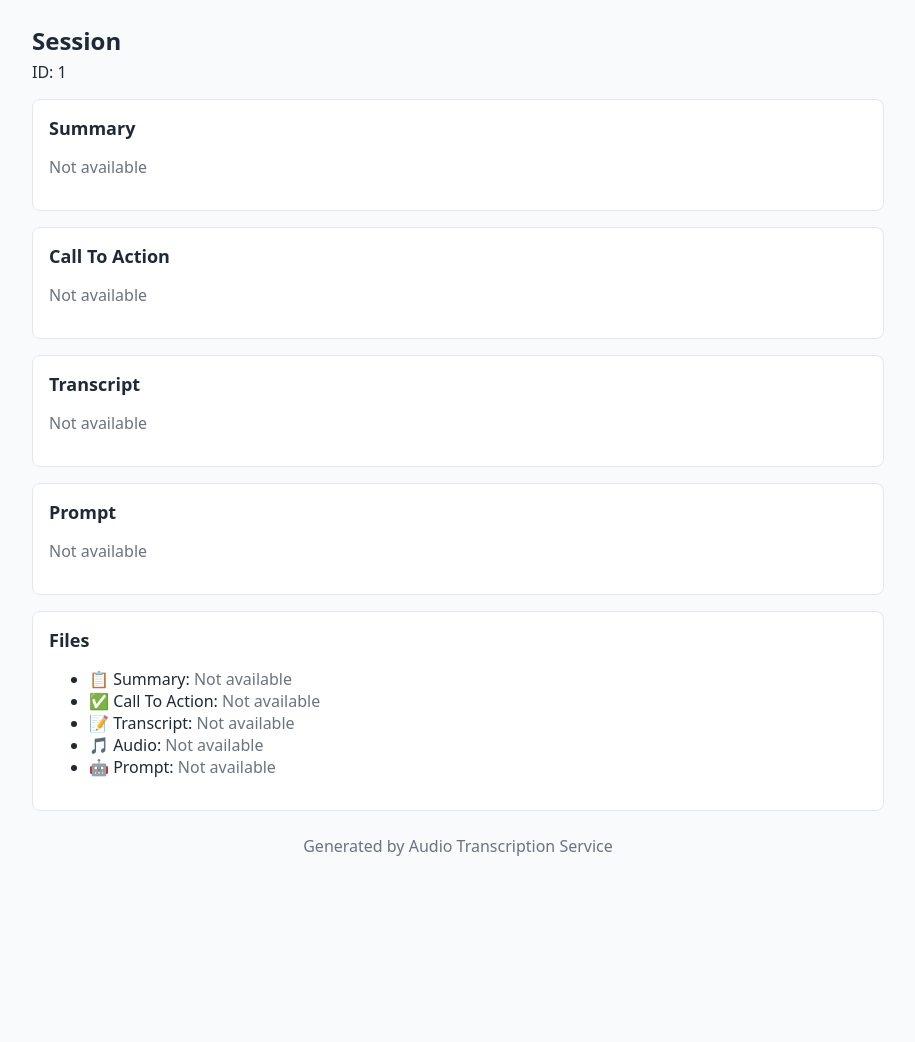
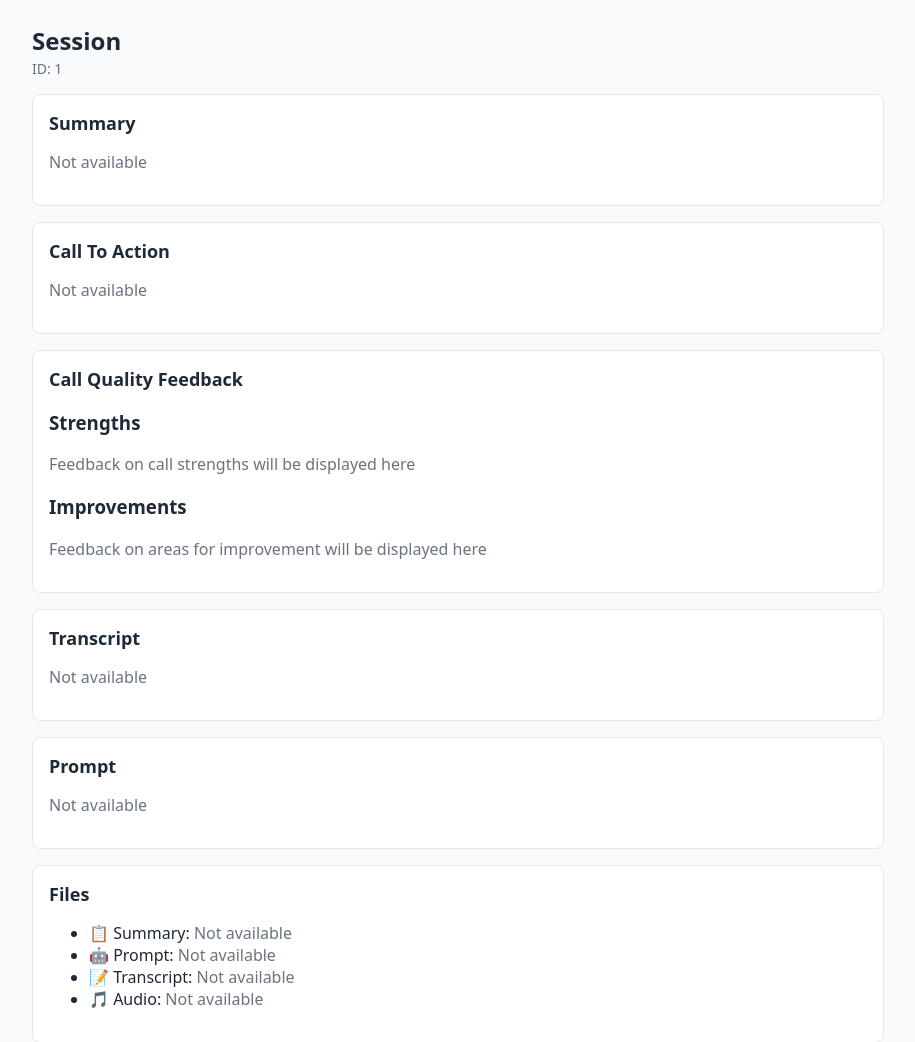
Before and after one commit to Saadpracha/audio_transcription, a FastAPI app: page /view-session/1 in a window 1280 px wide. Shown: the top 1042 px of the page, without its empty margins (182-1097 px from the left). Before the commit the page ends 856 px from the top, so only its background shows below. Run offline with FastAPI, Linux system fonts and the light colour scheme.

Commit message:
updated the files

```diff
--- a/Audio-Transcription/fastapi_whisper_service.py
+++ b/Audio-Transcription/fastapi_whisper_service.py
@@ -421,17 +421,16 @@ def view_session(request: Request, session_id: str):
     # Prefer latest timestamped files discovered via S3 listing
     latest_keys = find_latest_session_files(session_id)
     data = {"summary": None, "transcript": None, "call_to_action": None, "prompt": None}
-    urls: Dict[str, Optional[str]] = {"summary": None, "transcript": None, "call_to_action": None, "prompt": None, "audio": None}
+    urls: Dict[str, Optional[str]] = {"summary": None, "transcript": None, "prompt": None, "audio": None}
 
     # For each type, if a key was found use exact URL; otherwise fall back to non-timestamp name
     fallbacks = {
         "summary": f"{session_id}_summary.json",
         "transcript": f"{session_id}_diarized.json",
-        "call_to_action": f"{session_id}_call_to_action.json",
         "prompt": f"{session_id}_prompt.json",
     }
 
-    for key in ["summary", "transcript", "call_to_action", "prompt"]:
+    for key in ["summary", "transcript", "prompt"]:
         if latest_keys.get(key):
             url = build_public_s3_url_from_key(latest_keys[key])  # preserves timestamp
         else:
@@ -443,6 +442,12 @@ def view_session(request: Request, session_id: str):
     # Audio url if found
     if latest_keys.get("audio"):
         urls["audio"] = build_public_s3_url_from_key(latest_keys["audio"])
+
+    # Extract call to action data from summary file
+    if data.get("summary") and isinstance(data["summary"], dict):
+        call_to_action_data = data["summary"].get("call_to_action")
+        if call_to_action_data:
+            data["call_to_action"] = {"call_to_action": call_to_action_data}
 
     # Compute human-readable UTC for prompt created_at if available
     if data.get("prompt") and isinstance(data.get("prompt"), dict):
@@ -784,11 +789,8 @@ def process_job(job_id: str, payload: dict):
                 # Expected generated files
                 summary_path = run_output_dir / f"{entity_id}_{timestamp}_summary.json"
 
-                # Check if call-to-action file was created
-                call_to_action_filename = f"{entity_id}_{timestamp}_call_to_action.json"
-                call_to_action_path = run_output_dir / call_to_action_filename
-                if not call_to_action_path.exists():
-                    call_to_action_path = None
+                # Call to action data is now included in summary file
+                call_to_action_path = None
 
                 # Create prompt.json file if show_prompt is true
                 if payload.get("show_prompt", False):
@@ -850,12 +852,7 @@ def process_job(job_id: str, payload: dict):
             jobs[job_id]["summary_s3_url"] = summary_s3_url
             jobs[job_id]["summary_s3_key"] = summary_s3_key
 
-        # Upload call-to-action file if it exists
-        if call_to_action_path and call_to_action_path.exists():
-            call_to_action_s3_key = f"{s3_base_key}{call_to_action_path.name}"
-            call_to_action_s3_url = upload_to_s3(call_to_action_path, call_to_action_s3_key)
-            jobs[job_id]["call_to_action_s3_url"] = call_to_action_s3_url
-            jobs[job_id]["call_to_action_s3_key"] = call_to_action_s3_key
+        # Call to action data is now included in summary file, no separate upload needed
 
         # Upload prompt file if it exists (when show_prompt=true)
         if prompt_path and prompt_path.exists():
--- a/Audio-Transcription/static/style.css
+++ b/Audio-Transcription/static/style.css
@@ -3,7 +3,8 @@
 body{margin:0;background:var(--bg);color:var(--fg);font-family:system-ui,-apple-system,Segoe UI,Roboto,Ubuntu,Cantarell,Noto Sans,sans-serif}
 .container{max-width:900px;margin:0 auto;padding:24px}
 header{margin-bottom:16px}
-h1{margin:0 0 4px 0;font-size:24px}
+h1{margin:0 0 2px 0;font-size:24px}
+.sid{color:var(--muted);font-size:14px;margin-bottom:8px}
 .subtitle{margin:0;color:var(--muted)}
 section{background:var(--card);border:1px solid #e5e7eb;border-radius:8px;padding:16px;margin:16px 0}
 h2{margin:0 0 12px 0;font-size:18px}
--- a/Audio-Transcription/templates/session_view.html
+++ b/Audio-Transcription/templates/session_view.html
@@ -29,6 +29,24 @@
                         {% endfor %}
                     </ul>
                 {% endif %}
+
+                <!-- Call to Action items from summary -->
+                {% if summary.get('call_to_action') or summary.get('action_items') %}
+                    {% set items = summary.get('call_to_action') or summary.get('action_items') or [] %}
+                    {% if items %}
+                        <h3>Action Items</h3>
+                        <ul class="checklist">
+                            {% for item in items %}
+                                <li>
+                                    <input type="checkbox" disabled />
+                                    <span class="item">{{ item.get('item') or item }}</span>
+                                    {% if item.get('owner') %}<span class="meta">Owner: {{ item.get('owner') }}</span>{% endif %}
+                                    {% if item.get('due') %}<span class="meta">Due: {{ item.get('due') }}</span>{% endif %}
+                                </li>
+                            {% endfor %}
+                        </ul>
+                    {% endif %}
+                {% endif %}
             {% else %}
                 <p class="muted">Not available</p>
             {% endif %}
@@ -55,6 +73,21 @@
             {% else %}
                 <p class="muted">Not available</p>
             {% endif %}
+        </section>
+
+        <!-- Call Quality Feedback Box -->
+        <section class="feedback-box">
+            <h2>Call Quality Feedback</h2>
+            <div class="feedback-content">
+                <div class="feedback-section">
+                    <h3>Strengths</h3>
+                    <p class="muted">Feedback on call strengths will be displayed here</p>
+                </div>
+                <div class="feedback-section">
+                    <h3>Improvements</h3>
+                    <p class="muted">Feedback on areas for improvement will be displayed here</p>
+                </div>
+            </div>
         </section>
 
 
@@ -92,6 +125,8 @@
                 <div class="prompt-block">
                     {% if caller.get('full_name') %}
                         <div><strong>Caller</strong>: {{ caller.get('full_name') }}</div>
+                    {% elif caller.get('first_name') or caller.get('last_name') %}
+                        <div><strong>Caller</strong>: {{ caller.get('first_name') or '' }} {{ caller.get('last_name') or '' }}</div>
                     {% endif %}
                     {% if contact %}
                         <div><strong>Contact</strong>:
@@ -123,10 +158,9 @@
             <h2>Files</h2>
             <ul>
                 <li>📋 Summary: {% if urls.summary %}<a href="{{ urls.summary }}" target="_blank">{{ urls.summary }}</a>{% else %}<span class="muted">Not available</span>{% endif %}</li>
-                <li>✅ Call To Action: {% if urls.call_to_action %}<a href="{{ urls.call_to_action }}" target="_blank">{{ urls.call_to_action }}</a>{% else %}<span class="muted">Not available</span>{% endif %}</li>
+                <li>🤖 Prompt: {% if urls.prompt %}<a href="{{ urls.prompt }}" target="_blank">{{ urls.prompt }}</a>{% else %}<span class="muted">Not available</span>{% endif %}</li>
                 <li>📝 Transcript: {% if urls.transcript %}<a href="{{ urls.transcript }}" target="_blank">{{ urls.transcript }}</a>{% else %}<span class="muted">Not available</span>{% endif %}</li>
                 <li>🎵 Audio: {% if urls.audio %}<a href="{{ urls.audio }}" target="_blank">{{ urls.audio }}</a>{% else %}<span class="muted">Not available</span>{% endif %}</li>
-                <li>🤖 Prompt: {% if urls.prompt %}<a href="{{ urls.prompt }}" target="_blank">{{ urls.prompt }}</a>{% else %}<span class="muted">Not available</span>{% endif %}</li>
             </ul>
         </section>
 
```
Also changed, not shown: Audio-Transcription/ai_summary.py (+14 -9 lines), Audio-Transcription/prompt.json (+1 -1 lines).
